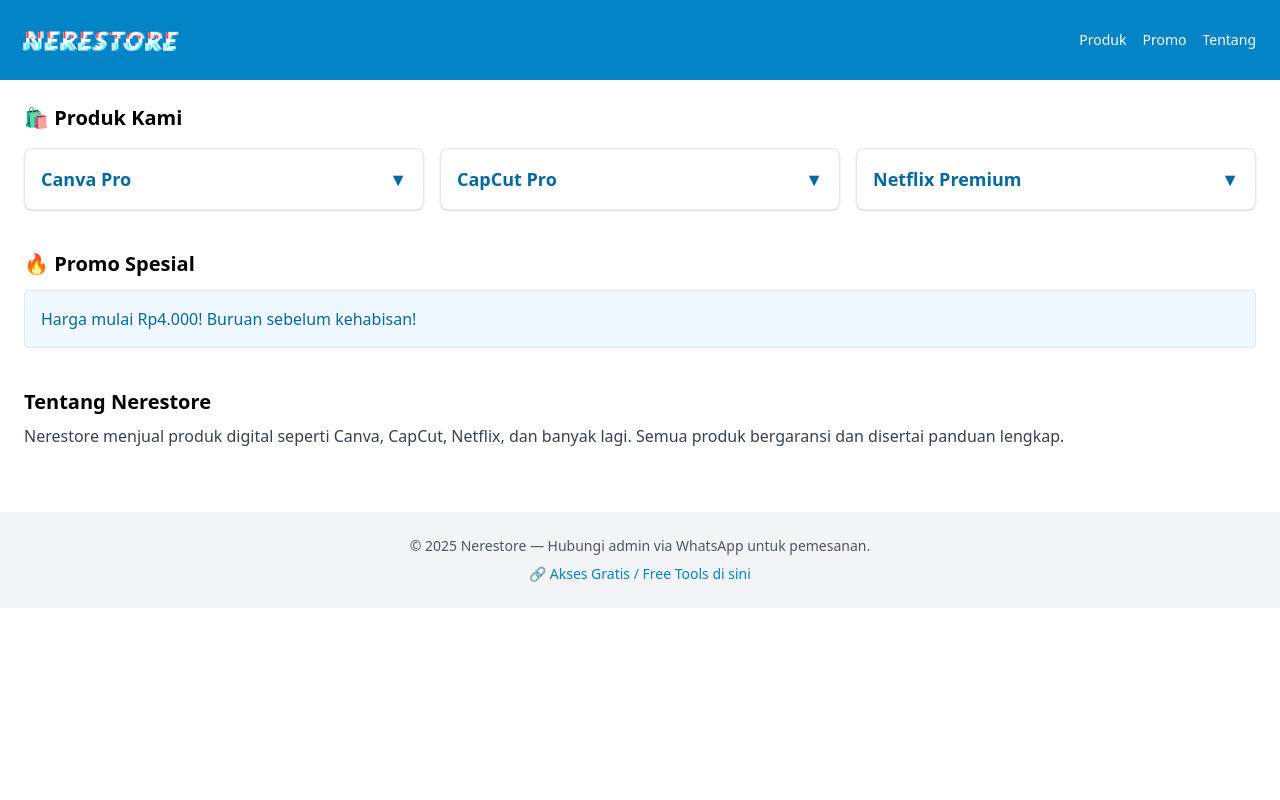
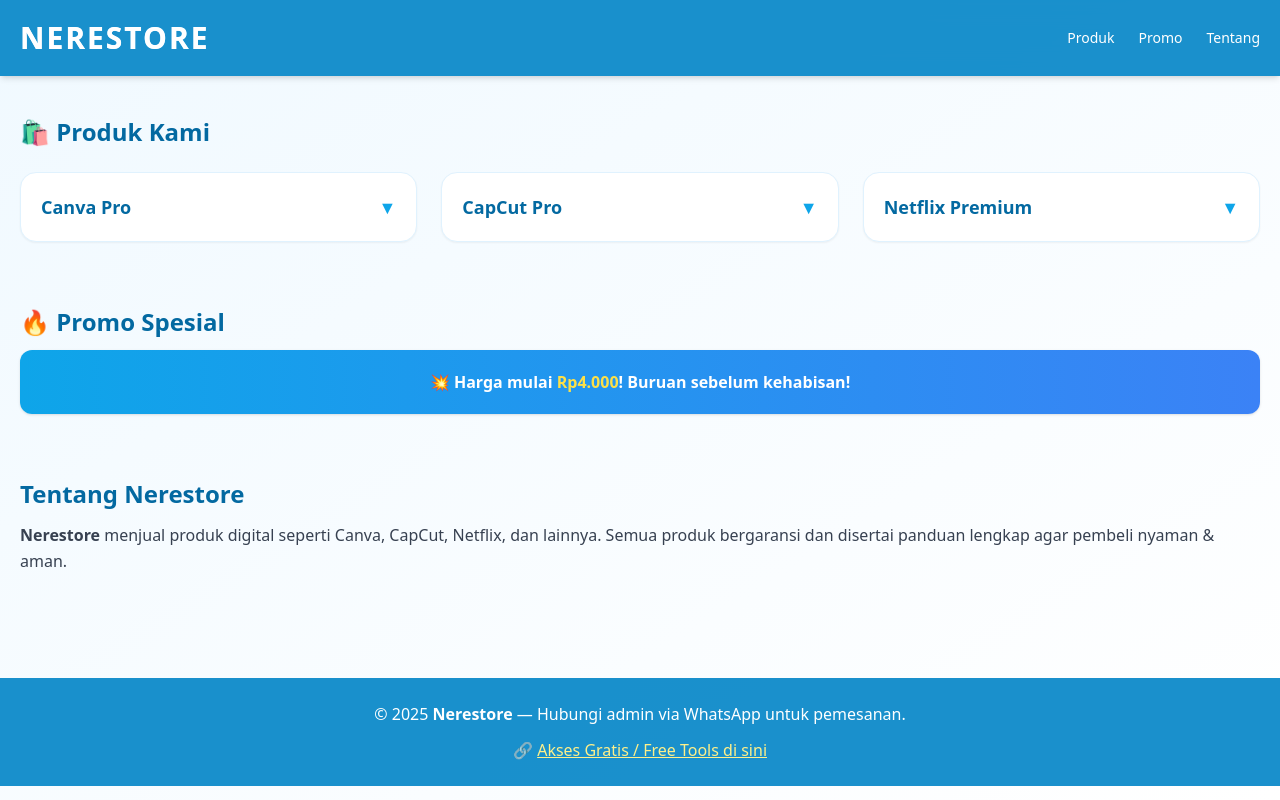
Before and after one commit to Errenris/Nerestore, a Next.js app: page / in a window 1280 px wide. Built offline with nearby package versions, Linux system fonts and the light colour scheme.

Commit message:
Update index.js

```diff
--- a/pages/index.js
+++ b/pages/index.js
@@ -6,7 +6,7 @@
   const [openProduct, setOpenProduct] = useState(null)
 
   return (
-    <div>
+    <div className='min-h-screen bg-gradient-to-br from-sky-50 to-white text-gray-800'>
       <Head>
         <title>Nerestore — Digital Store</title>
         <meta
@@ -16,45 +16,57 @@
       </Head>
 
       {/* ===== HEADER ===== */}
-      <header className='bg-sky-600 text-white p-6 relative overflow-hidden'>
-        <div className='container mx-auto flex items-center justify-between'>
-          <h1 className='glitch-text text-2xl font-bold' data-text='Nerestore'>
-            Nerestore
+      <header className='backdrop-blur-md bg-sky-600/90 text-white sticky top-0 z-50 shadow-md'>
+        <div className='container mx-auto flex items-center justify-between p-5'>
+          <h1 className='text-3xl font-extrabold tracking-wide'>
+            <span className='bg-gradient-to-r from-white to-sky-200 text-transparent bg-clip-text glitch-text'>
+              NERESTORE
+            </span>
           </h1>
-          <nav className='space-x-4 text-sm'>
-            <a href='#produk'>Produk</a>
-            <a href='#promo'>Promo</a>
-            <a href='#tentang'>Tentang</a>
+          <nav className='space-x-6 text-sm font-medium'>
+            <a href='#produk' className='hover:text-sky-200 transition'>
+              Produk
+            </a>
+            <a href='#promo' className='hover:text-sky-200 transition'>
+              Promo
+            </a>
+            <a href='#tentang' className='hover:text-sky-200 transition'>
+              Tentang
+            </a>
           </nav>
         </div>
       </header>
 
       {/* ===== MAIN CONTENT ===== */}
-      <main className='container mx-auto p-6'>
+      <main className='container mx-auto px-5 py-10'>
         {/* ==== PRODUK ==== */}
         <section id='produk'>
-          <h2 className='text-xl font-semibold mb-4'>🛍️ Produk Kami</h2>
+          <h2 className='text-2xl font-bold mb-6 text-sky-700 flex items-center gap-2'>
+            🛍️ Produk Kami
+          </h2>
 
-          <div className='grid grid-cols-1 md:grid-cols-2 lg:grid-cols-3 gap-4'>
+          <div className='grid grid-cols-1 md:grid-cols-2 lg:grid-cols-3 gap-6'>
             {products.map((p) => (
               <div
                 key={p.id}
-                className='border rounded-lg bg-white shadow hover:shadow-md transition p-4'
+                className='rounded-2xl border border-sky-100 bg-white shadow-sm hover:shadow-lg hover:-translate-y-1 transition-all duration-300 p-5'
               >
                 <button
                   onClick={() => setOpenProduct(openProduct === p.id ? null : p.id)}
                   className='w-full text-left text-lg font-semibold text-sky-700 flex justify-between items-center'
                 >
                   {p.name}
-                  <span>{openProduct === p.id ? '▲' : '▼'}</span>
+                  <span className='text-sky-500'>
+                    {openProduct === p.id ? '▲' : '▼'}
+                  </span>
                 </button>
 
                 {openProduct === p.id && (
-                  <div className='mt-3 border-t pt-3 space-y-2 animate-fadeIn'>
+                  <div className='mt-4 border-t pt-3 space-y-3 animate-fadeIn'>
                     {p.options.map((opt, i) => (
                       <div
                         key={i}
-                        className='flex justify-between items-center border rounded-md p-2 hover:bg-sky-50 transition'
+                        className='flex justify-between items-center border border-sky-100 rounded-lg p-3 hover:bg-sky-50 transition-all'
                       >
                         <div>
                           <p className='font-medium text-gray-800'>{opt.name}</p>
@@ -63,7 +75,7 @@
                         <a
                           href={`https://wa.me/6289601570287?text=Halo!%20Saya%20ingin%20pesan%20${p.name}%20(${opt.name})`}
                           target='_blank'
-                          className='bg-sky-600 text-white text-sm px-3 py-1 rounded hover:bg-sky-700'
+                          className='bg-sky-600 text-white text-sm px-4 py-1.5 rounded-lg hover:bg-sky-700 shadow-sm'
                         >
                           Beli
                         </a>
@@ -77,38 +89,96 @@
         </section>
 
         {/* ==== PROMO ==== */}
-        <section id='promo' className='mt-10'>
-          <h2 className='text-xl font-semibold'>🔥 Promo Spesial</h2>
-          <div className='mt-3 p-4 border rounded bg-sky-50 text-sky-700 font-medium'>
-            Harga mulai Rp4.000! Buruan sebelum kehabisan!
+        <section id='promo' className='mt-16'>
+          <h2 className='text-2xl font-bold text-sky-700 mb-3'>🔥 Promo Spesial</h2>
+          <div className='p-5 rounded-xl bg-gradient-to-r from-sky-500 to-blue-500 text-white font-semibold text-center shadow'>
+            💥 Harga mulai <span className='text-yellow-300'>Rp4.000</span>!
+            Buruan sebelum kehabisan!
           </div>
         </section>
 
         {/* ==== TENTANG ==== */}
-        <section id='tentang' className='mt-10'>
-          <h2 className='text-xl font-semibold'>Tentang Nerestore</h2>
-          <p className='mt-2 text-gray-700'>
-            Nerestore menjual produk digital seperti Canva, CapCut, Netflix, dan banyak lagi.
-            Semua produk bergaransi dan disertai panduan lengkap.
+        <section id='tentang' className='mt-16'>
+          <h2 className='text-2xl font-bold text-sky-700 mb-3'>Tentang Nerestore</h2>
+          <p className='text-gray-700 leading-relaxed'>
+            <b>Nerestore</b> menjual produk digital seperti Canva, CapCut, Netflix, dan lainnya.
+            Semua produk bergaransi dan disertai panduan lengkap agar pembeli nyaman & aman.
           </p>
         </section>
       </main>
 
       {/* ===== FOOTER ===== */}
-      <footer className='bg-gray-100 p-6 mt-10 text-center text-sm text-gray-600'>
-        <p>© {new Date().getFullYear()} Nerestore — Hubungi admin via WhatsApp untuk pemesanan.</p>
-        <p className='mt-2'>
+      <footer className='bg-sky-600/90 text-white text-center py-6 mt-16'>
+        <p>
+          © {new Date().getFullYear()} <b>Nerestore</b> — Hubungi admin via WhatsApp untuk pemesanan.
+        </p>
+        <p className='mt-3'>
           🔗{' '}
           <a
-            href='https://linkbio.co/nerestore'
+            href='https://linktr.ee/nerestore.com'
             target='_blank'
             rel='noreferrer'
-            className='text-sky-600 hover:underline font-medium'
+            className='text-yellow-200 hover:text-white font-medium underline'
           >
             Akses Gratis / Free Tools di sini
           </a>
         </p>
       </footer>
+
+      <style jsx global>{`
+        @keyframes fadeIn {
+          from {
+            opacity: 0;
+            transform: translateY(5px);
+          }
+          to {
+            opacity: 1;
+            transform: translateY(0);
+          }
+        }
+        .animate-fadeIn {
+          animation: fadeIn 0.3s ease-in-out;
+        }
+        .glitch-text {
+          position: relative;
+          display: inline-block;
+        }
+        .glitch-text::before,
+        .glitch-text::after {
+          content: attr(data-text);
+          position: absolute;
+          left: 0;
+          text-shadow: -2px 0 red;
+          top: 0;
+          color: white;
+          overflow: hidden;
+          clip: rect(0, 900px, 0, 0);
+          animation: glitch 2s infinite linear alternate-reverse;
+        }
+        .glitch-text::after {
+          text-shadow: 2px 0 blue;
+        }
+        @keyframes glitch {
+          0% {
+            clip: rect(42px, 9999px, 44px, 0);
+          }
+          20% {
+            clip: rect(12px, 9999px, 16px, 0);
+          }
+          40% {
+            clip: rect(85px, 9999px, 90px, 0);
+          }
+          60% {
+            clip: rect(24px, 9999px, 28px, 0);
+          }
+          80% {
+            clip: rect(64px, 9999px, 68px, 0);
+          }
+          100% {
+            clip: rect(12px, 9999px, 16px, 0);
+          }
+        }
+      `}</style>
     </div>
   )
 }
```
